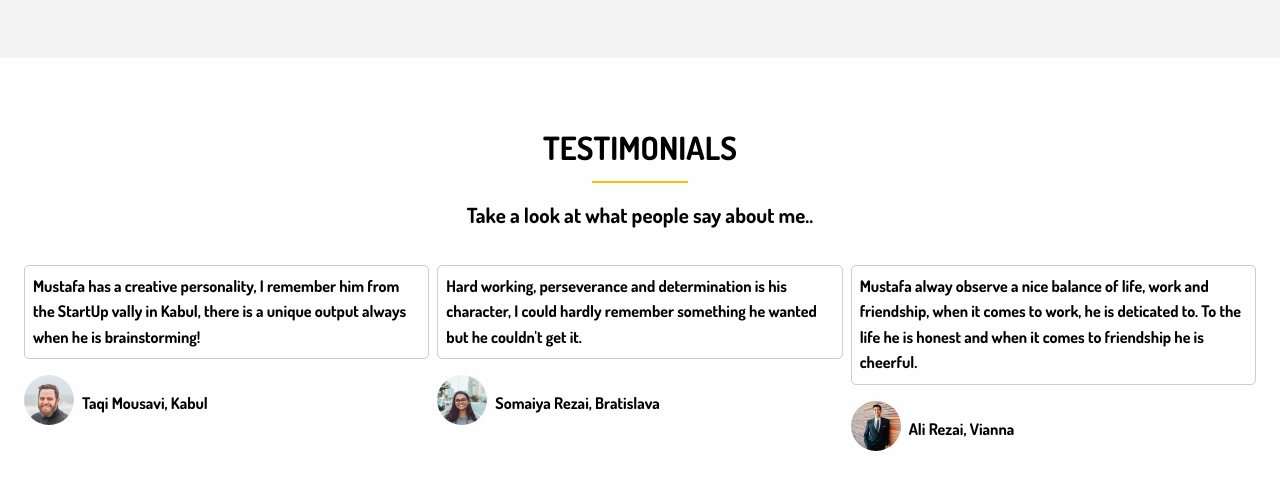
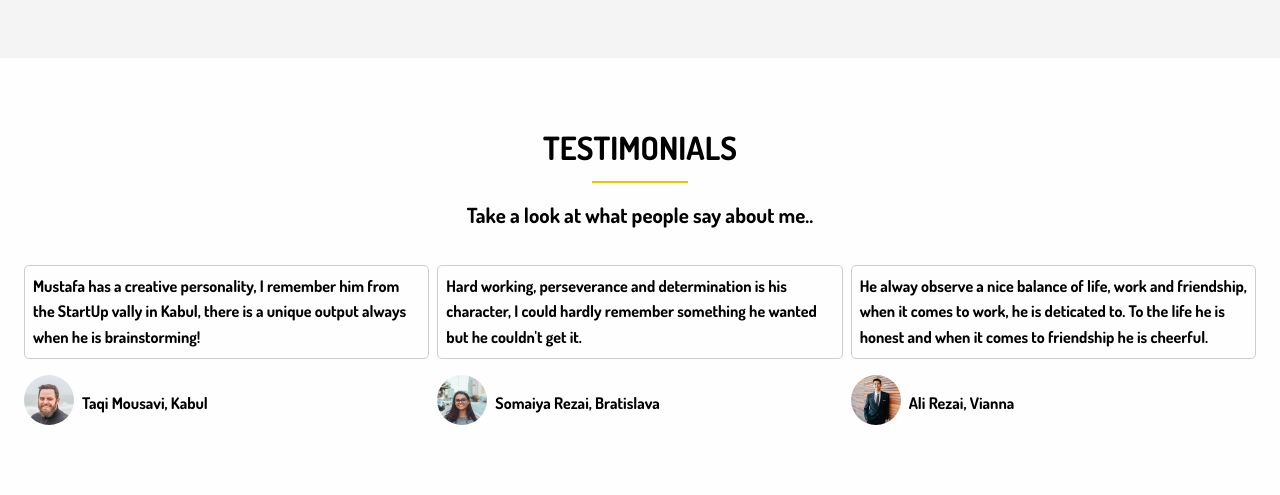
Before and after one commit to MustafaRasoli/Final-1, a plain HTML site: page about.html in a window 1280 px wide. Shown: the part 1537-2032 px from the top of the page. Drawn offline with Linux system fonts and the light colour scheme.

Commit message:
Add files via upload

```diff
--- a/about.html
+++ b/about.html
@@ -137,7 +137,7 @@
                 </div>
 
                 <div>
-                    <p>Mustafa alway observe a nice balance of life, work and friendship, when it comes to work, he is deticated to. To the life he is honest and when it comes to friendship he is cheerful.</p>
+                    <p>He alway observe a nice balance of life, work and friendship, when it comes to work, he is deticated to. To the life he is honest and when it comes to friendship he is cheerful.</p>
                     <ul>
                         <li><img src="person3.jpg" alt=""></li>
                         <li>Ali Rezai, Vianna</li>
```
